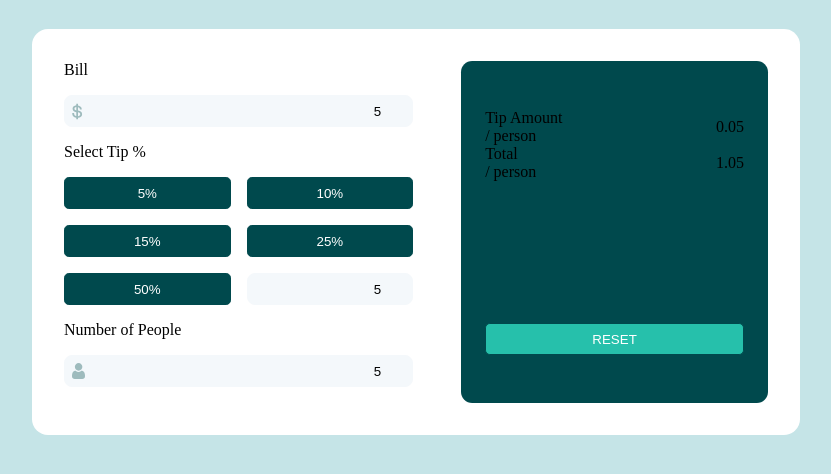
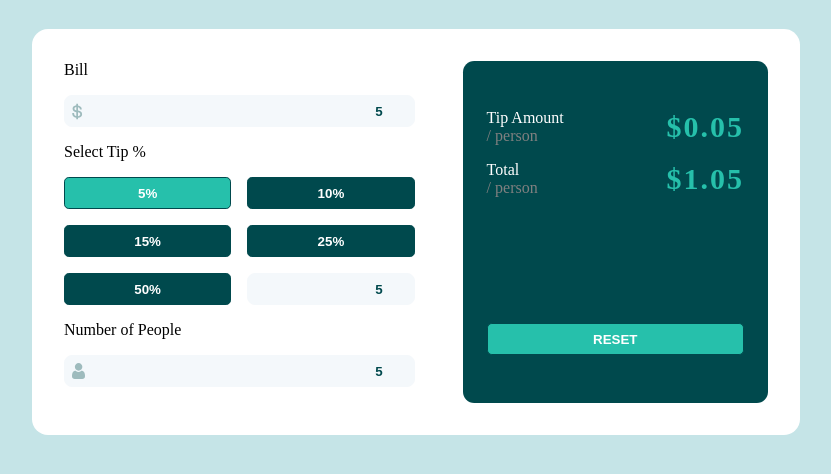
Before and after one commit to abdiabduljebar16-ship-it/tip-calculator-app, a plain HTML site: page index.html in a window 1280 px wide. Both pictures are taken after typing "5", "5", "5" into the empty fields and a click on the button "5%". Shown: the part 236-710 px from the top of the page, without its empty margins (224-1055 px from the left). Drawn offline with Linux system fonts and the light colour scheme.

Commit message:
Enhance UI elements for tip and total amounts, improve input styles, and update calculation display format

```diff
--- a/index.html
+++ b/index.html
@@ -44,15 +44,15 @@
         <div class="amountContainer">
           <div class="tipAmaountContainer">
             <p>
-              Tip Amount <br />
-              <span>/ person</span>
+              <span class="tipParagraph">Tip Amount</span> <br />
+              <span class="person">/ person</span>
             </p>
             <p class="tipAmount">$0.00</p>
           </div>
           <div class="totalAmountContainer">
             <p>
-              Total <br />
-              <span>/ person</span>
+              <span class="totalParagraph">Total</span> <br />
+              <span class="person">/ person</span>
             </p>
             <p class="total">$0.00</p>
           </div>
--- a/script.js
+++ b/script.js
@@ -16,18 +16,19 @@ form.addEventListener("input", (event)=> {
         if(peopleInput === 0){
           const tipAmount = (billInput*customTipInput)/100;
           const totalAmount = billInput + tipAmount;
-          tipAmountPerPerson.textContent = tipAmount;
-          totalBillPerPerson.textContent = totalAmount;
+          tipAmountPerPerson.textContent = `$${tipAmount}`;
+          totalBillPerPerson.textContent = `$${totalAmount}`;
         }else{
           const tipAmount = ((billInput*customTipInput)/100);
           const totalAmount = (billInput + tipAmount)/peopleInput;
-          tipAmountPerPerson.textContent = tipAmount/peopleInput;
-          totalBillPerPerson.textContent = totalAmount;
+          tipAmountPerPerson.textContent = `$${tipAmount/peopleInput}`;
+          totalBillPerPerson.textContent = `$${totalAmount}`;
         }
     }
       buttons.forEach(button => {
         button.addEventListener("click" , (event)=> {
             event.preventDefault();
+            button.style.backgroundColor = `hsl(172, 67%, 45% )`;
             const value = Number(event.target.value);
             console.log(value);
             const customTipInput = Number(customTip.value);
@@ -37,13 +38,13 @@ form.addEventListener("input", (event)=> {
                 if(peopleInput === 0){
                    const tipAmount = (billInput*value)/100;
                    const totalAmount = billInput + tipAmount;
-                   tipAmountPerPerson.textContent = tipAmount;
-                   totalBillPerPerson.textContent = totalAmount;
+                   tipAmountPerPerson.textContent = `$${tipAmount}`;
+                   totalBillPerPerson.textContent = `$${totalAmount}`;
                 }else{
                    const tipAmount = ((billInput*value)/100);
                   const totalAmount = (billInput + tipAmount)/peopleInput;
-                  tipAmountPerPerson.textContent = tipAmount/peopleInput;
-                  totalBillPerPerson.textContent = totalAmount;
+                  tipAmountPerPerson.textContent = `$${tipAmount/peopleInput}`;
+                  totalBillPerPerson.textContent = `$${totalAmount}`;
                 }
             }
         });
--- a/style.css
+++ b/style.css
@@ -35,6 +35,11 @@ input {
     height: 2rem;
     text-align: right;
     padding-right: 1rem;
+    color: var(--color-primary);
+    font-weight: bold;
+}
+input:focus {
+    border: 1px solid blue;
 }
 .tipContainer {
     display: grid;
@@ -48,6 +53,7 @@ button {
     border: 1px solid var(--color-primary);
     border-radius: 0.3rem;
     color: var(--color-white);
+    font-weight: bold;
 }
 .displayContainer {
     background-color: var(--color-primary);
@@ -68,11 +74,27 @@ button {
     width: 100%;
     margin: 1rem 0;
 }
+.amountContainer {
+    display: flex;
+    flex-direction: column;
+    gap: 1rem;
+}
 .totalAmountContainer , .tipAmaountContainer {
-    display: flex;
     display: flex;
     justify-content: space-between;
     align-items: center;
+}
+.total , .tipAmount {
+    font-size: 30px;
+    font-weight: bold;
+    color: var(--color-secondary);
+    letter-spacing: 2px;
+}
+.totalParagraph, .tipParagraph {
+    color: var(--color-white);
+}
+.person {
+    color: grey;
 }
 @media ( min-width: 768px){
     form {
```
